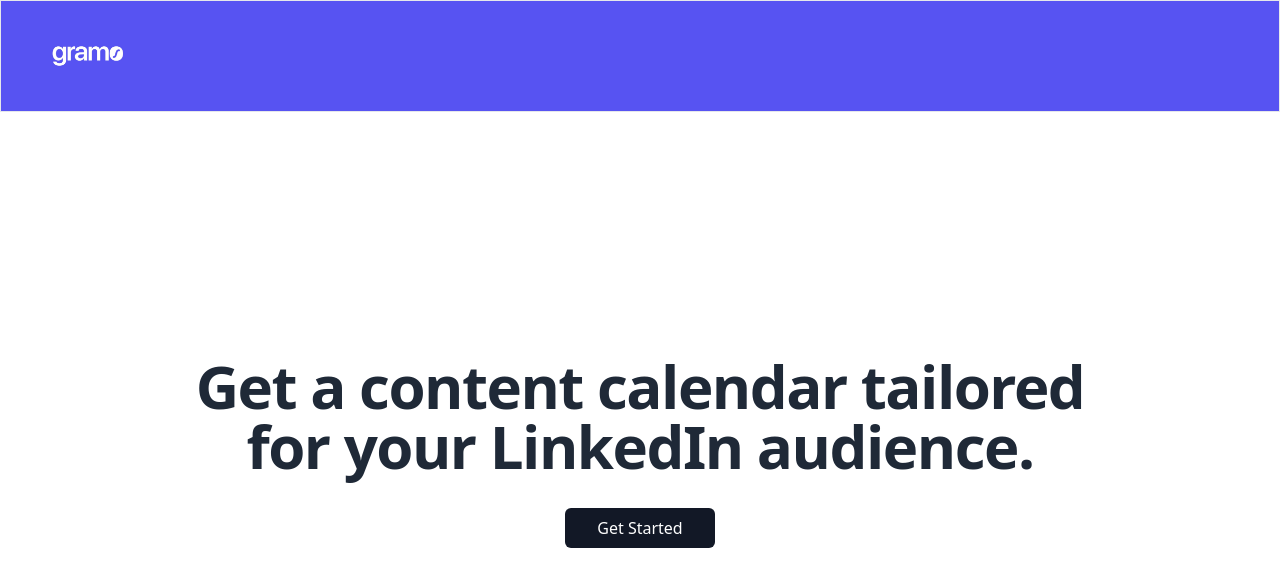
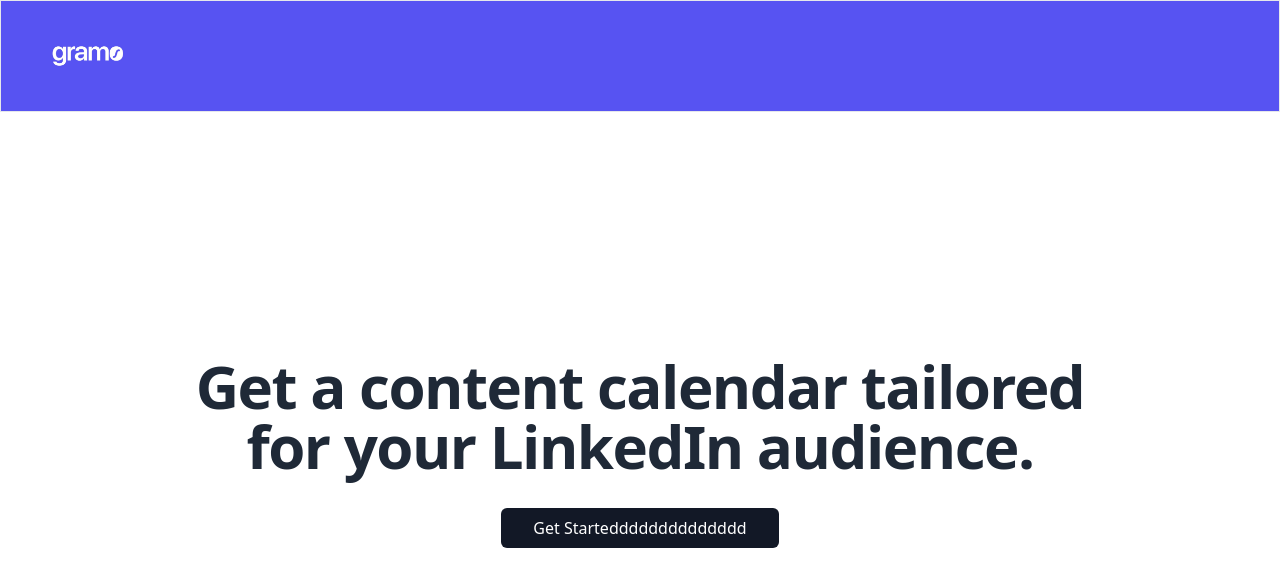
Before and after one commit to divyanshurao/gramoai-frontend, a React (Vite) app: page / in a window 1280 px wide. Shown: the top 586 px of the page. Built offline with nearby package versions, Linux system fonts and the light colour scheme.

Commit message:
dev init

```diff
--- a/src/pages/Home/index.tsx
+++ b/src/pages/Home/index.tsx
@@ -16,7 +16,7 @@
               onClick={() => console.log("Get Started Clicked")}
               className="bg-[#121826] text-white px-8 py-2 rounded-md text-base"
             >
-              Get Started
+              Get Startedddddddddddddd
             </button>
         </div>
       </div>
```
